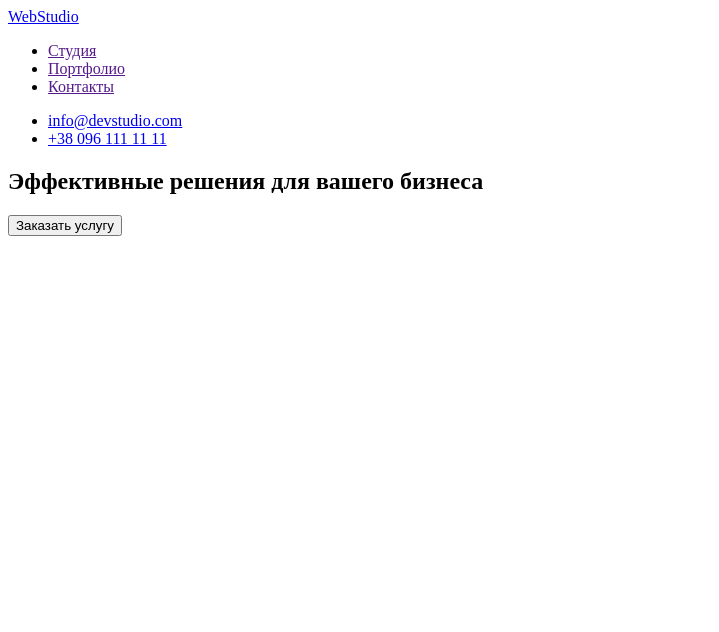
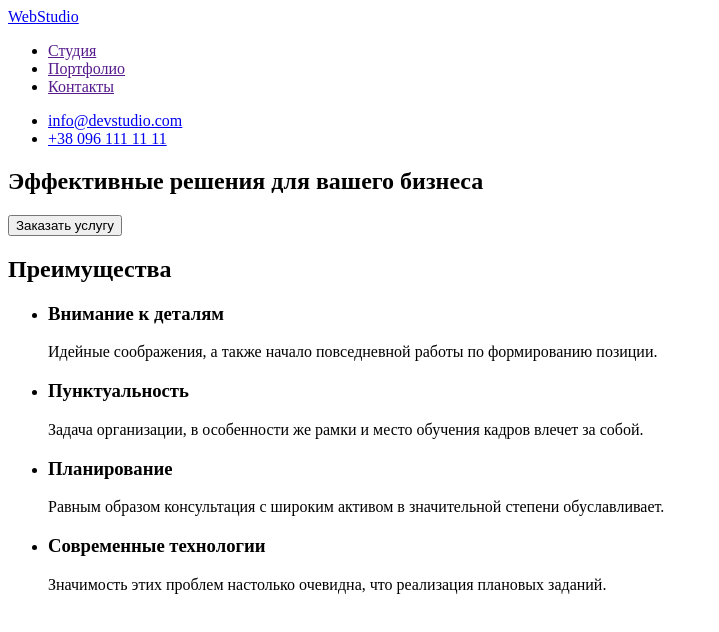
Before and after one commit to Savelieva0509/goit-markup-hw-01, a plain HTML site: page index.html in a window 1280 px wide. Shown: the whole page, without its empty margins (0-719 px from the left). Drawn offline with Linux system fonts and the light colour scheme.

Commit message:
Разметка секции -преимущества

```diff
--- a/index.html
+++ b/index.html
@@ -32,6 +32,30 @@
             <button type="button">Заказать услугу</button>
         </section>
 
+        <!--  -->
+
+        <section>
+            <h2>Преимущества</h2>
+            <ul>
+                <li>
+                    <h3>Внимание к деталям </h3>
+                    <p>Идейные соображения, а также начало повседневной работы по формированию позиции.</p>
+                </li>
+                <li>
+                    <h3>Пунктуальность</h3>
+                    <p> Задача организации, в особенности же рамки и место обучения кадров влечет за собой.</p>
+                </li>
+                <li>
+                    <h3>Планирование</h3>
+                    <p>Равным образом консультация с широким активом в значительной степени обуславливает.</p>
+                </li>
+                <li>
+                    <h3>Современные технологии</h3>
+                    <p>Значимость этих проблем настолько очевидна, что реализация плановых заданий.</p>
+                </li>
+            </ul>
+        </section>
+
 
 
 
```
